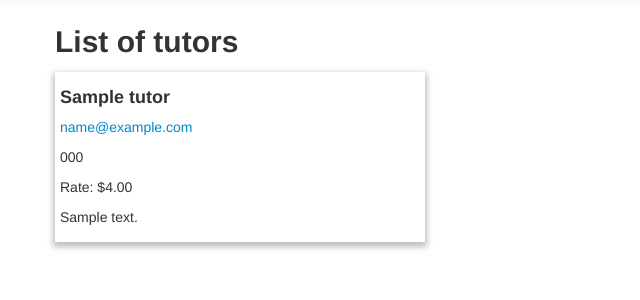
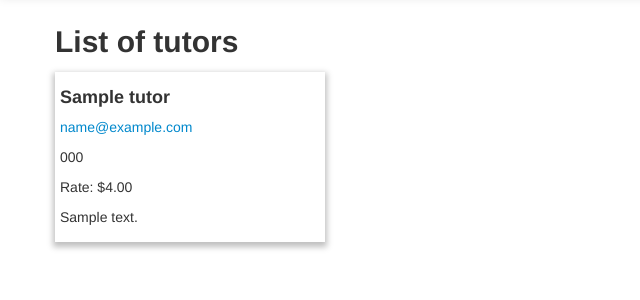
Before and after one commit to skule/skule_tutors2, a Django app: page / in a window 1280 px wide. Shown: the part 48-348 px from the top of the page, without its empty margins (0-640 px from the left). Run offline with Django 3.2, Linux system fonts and the light colour scheme; tables that the repository leaves empty hold one stand-in row (values such as "Sample post"); parts of the project's set-up code (start-up, migrations or seed data) failed here and were passed over.

```diff
--- a/templates/tutor_list.html
+++ b/templates/tutor_list.html
@@ -11,7 +11,7 @@
 <div class="row-fluid">
     {% for tutor in Tutor_list %}
         {% if tutor.approved %}
-            <div class="span4 tutor">
+            <div class="span3 tutor">
                 <h4>{{ tutor.name }}</h4>
                 <p><a href="mailto:{{ tutor.email }}">{{ tutor.email }}</a></p>
                 <p>{{ tutor.phone }}</p>
```
